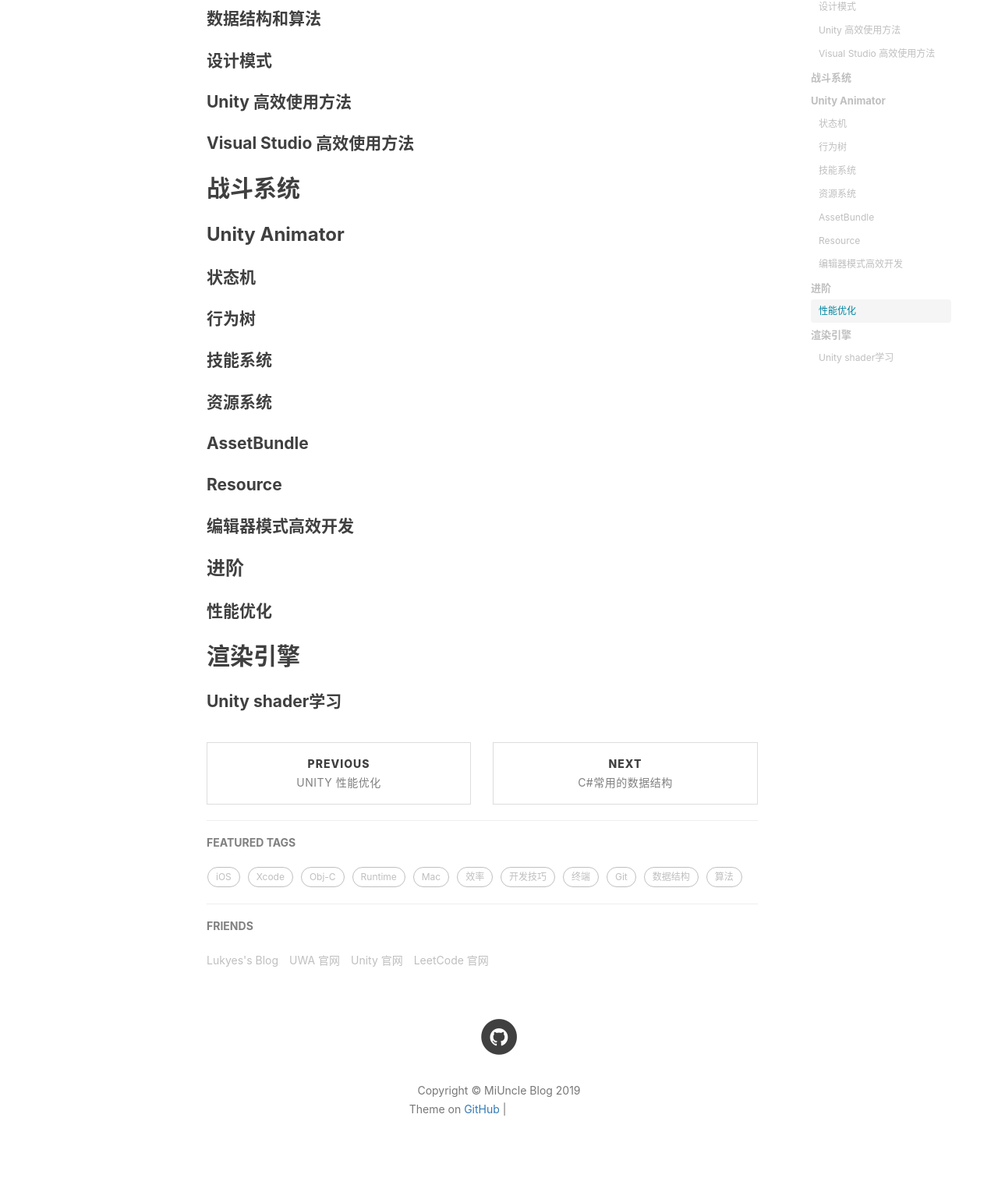
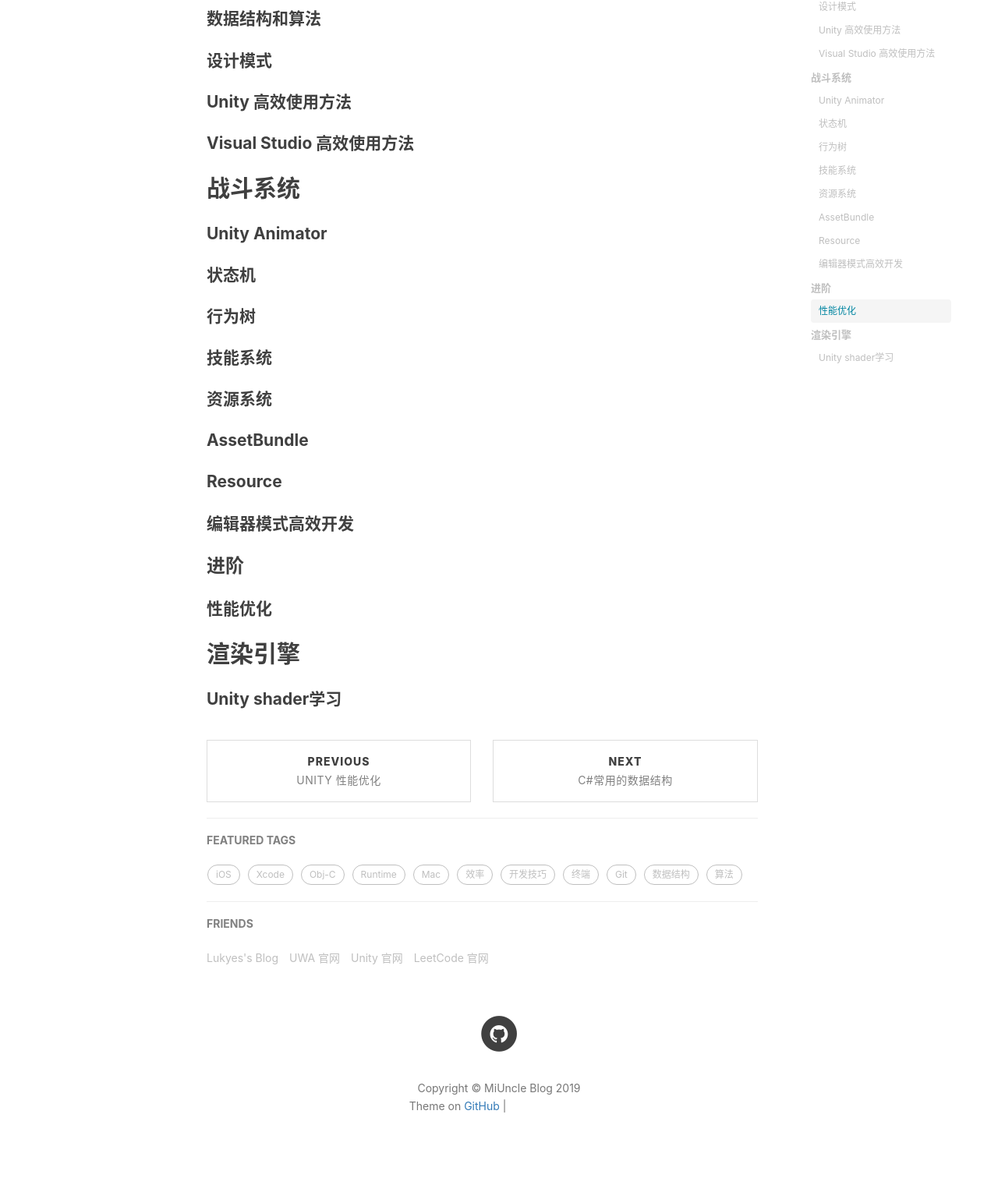
Before and after one commit to DuPrince/DuPrince.github.io, a Jekyll site: the page built from _posts/2018-12-30-我的Unity 知识体系 .md, in a window 1280 px wide. Shown: the part 749-2269 px from the top of the page at 78% size. Built offline with Jekyll 4.4.1, drawn with Linux system fonts in a browser that asks for light colours; nearby versions of some CDN libraries; comment, search, counter and statistics services are not loaded; grey boxes are pictures that could not be loaded.

Commit message:
修改结构格式

```diff
--- a/_posts/2018-12-30-我的Unity 知识体系 .md
+++ b/_posts/2018-12-30-我的Unity 知识体系 .md
@@ -23,7 +23,7 @@ tags:
 
 
 ## 战斗系统
-### Unity Animator
+#### Unity Animator
 #### 状态机
 #### 行为树
 #### 技能系统
```
